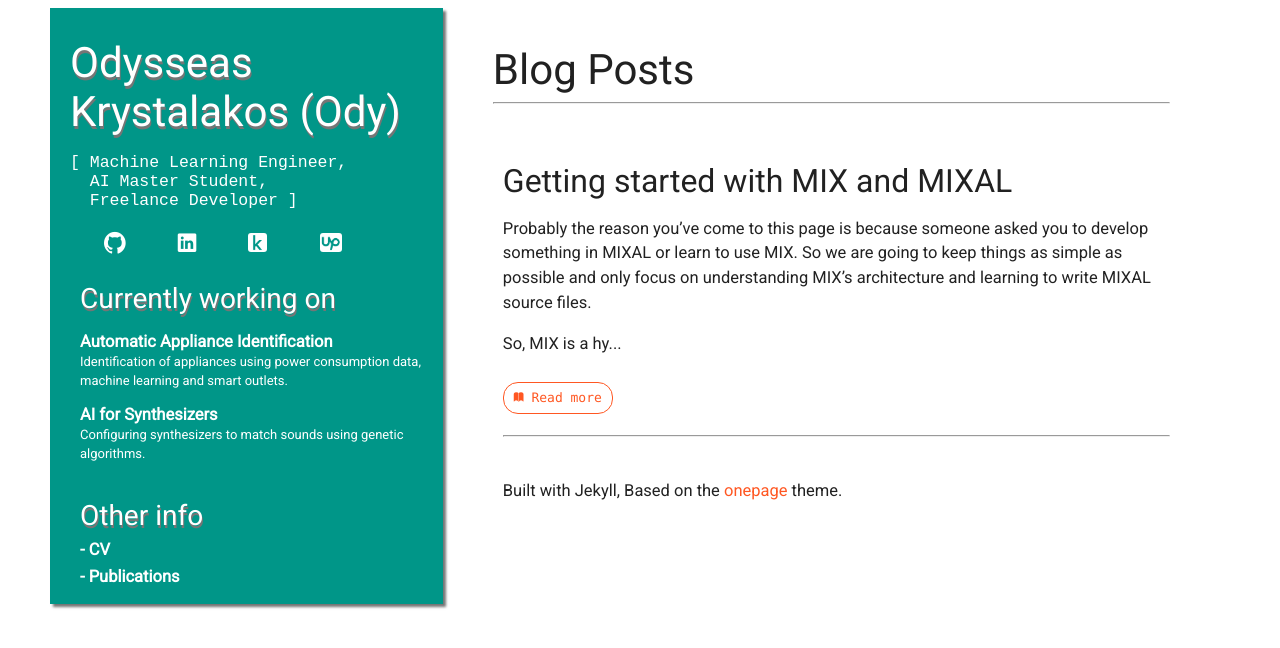
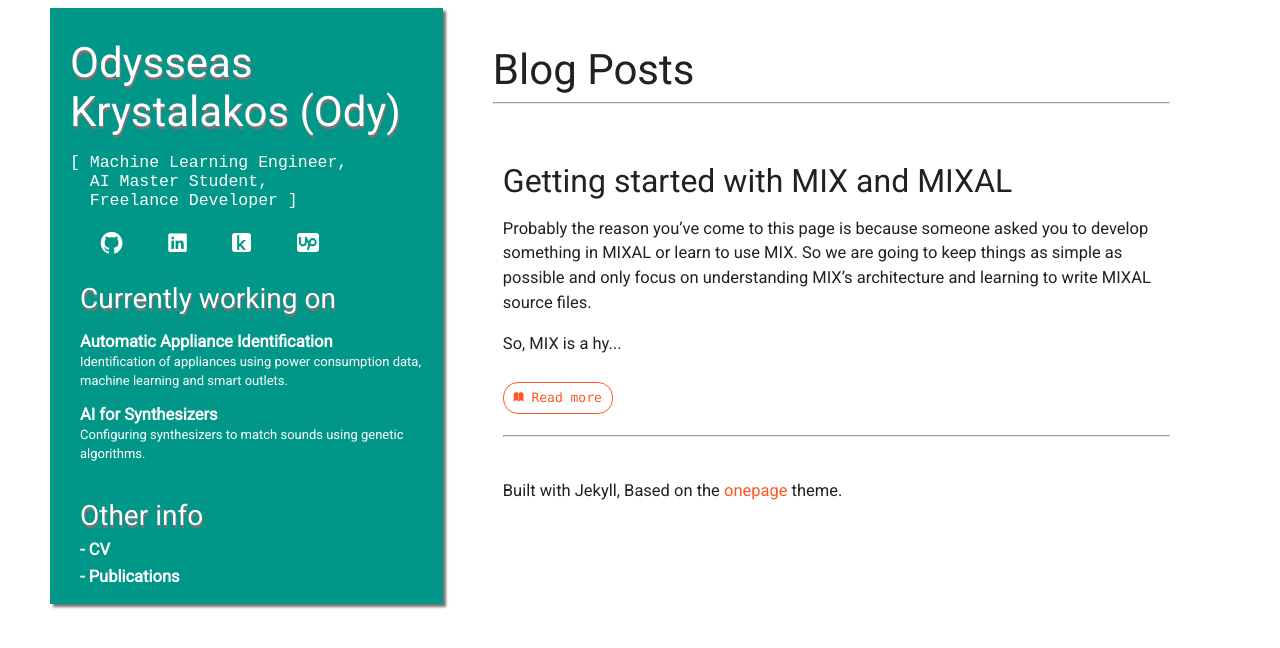
Before and after one commit to OdysseasKr/odysseaskr.github.io, a Jekyll site: the page built from index.html, in a window 1280 px wide. Shown: the top 648 px of the page. Built offline with Jekyll 4.4.1, drawn with Linux system fonts in a browser that asks for light colours; some web fonts are replaced.

Commit message:
Reduce space between social buttons

```diff
--- a/assets/css/main.css
+++ b/assets/css/main.css
@@ -88,7 +88,7 @@ hr{
     display: inline-block;
     height: 36px;
     line-height: 36px;
-    padding: 0 1.5rem;
+    padding: 0 1.3rem;
     cursor: pointer;
     transition: background-color .2s;
     vertical-align: middle;
```
